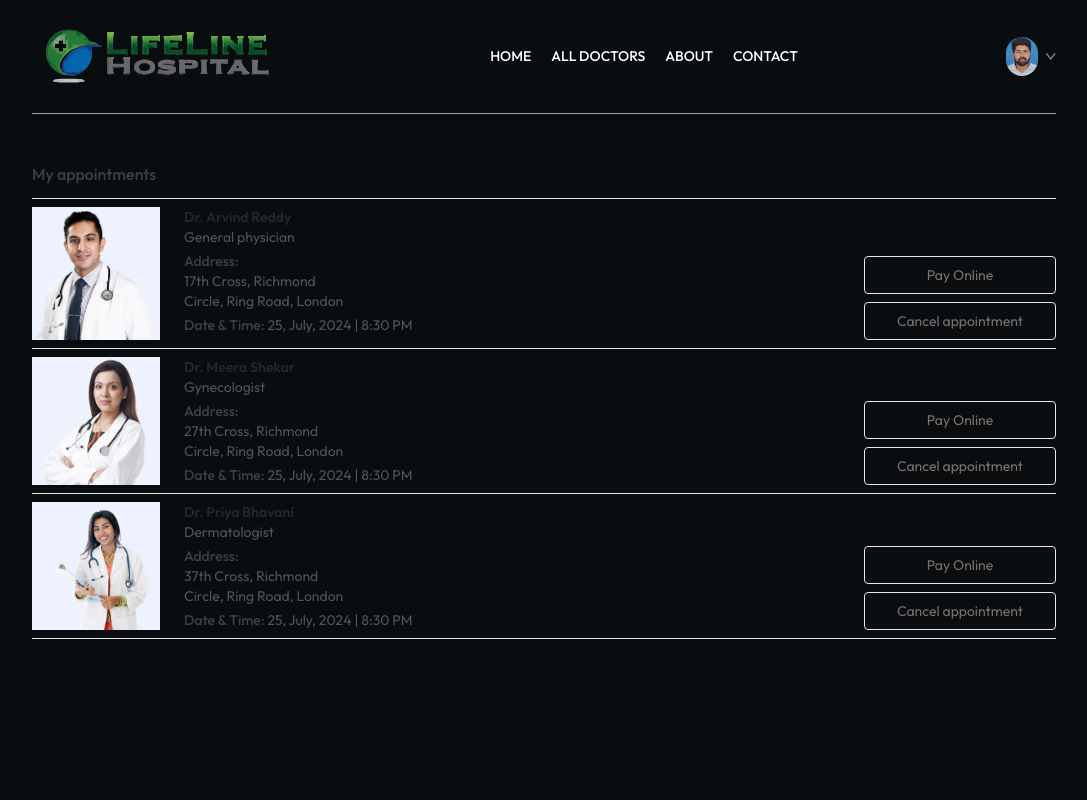
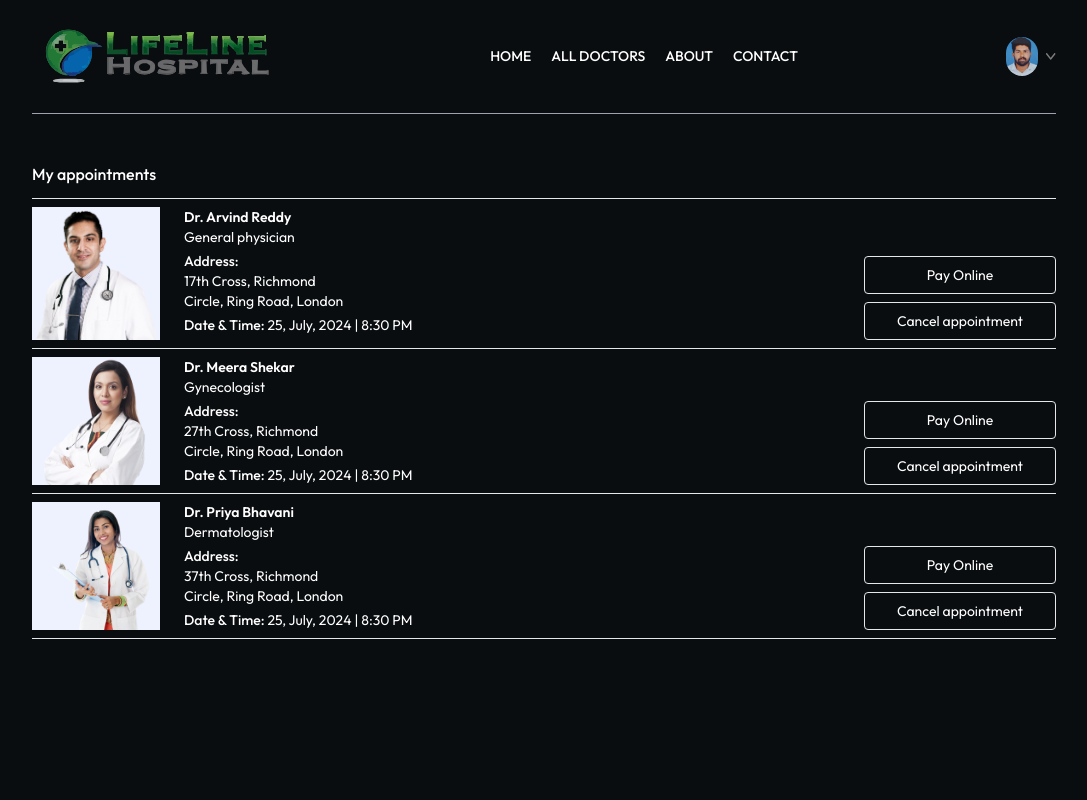
Before and after one commit to amshugannu/Hospital-Appointment-Booking, a React (Vite) app: page /my-appointments in a window 1280 px wide. Shown: the top 800 px of the page, without its empty margins (96-1183 px from the left). Built offline with nearby package versions, Linux system fonts and the light colour scheme.

Commit message:
Update MyAppointments.jsx

```diff
--- a/src/pages/MyAppointments.jsx
+++ b/src/pages/MyAppointments.jsx
@@ -9,25 +9,25 @@ const MyAppointments = () => {
   const {doctors} = useContext(AppContext)
   return (
     <div>
-      <p className='pb-3 mt-12 font-medium text-zinc-700 border-b'>My appointments</p>
+      <p className='pb-3 mt-12 font-medium text-white border-b'>My appointments</p>
       <div>
         {doctors.slice(0,3).map((item,index)=>(
           <div className='grid grid-cols-[1fr_2fr] gap-4 sm:flex sm:gap-6 py-2 border-b' key={index}>
             <div>
               <img className='w-32 bg-indigo-50' src={item.image} alt='' />
             </div>
-            <div className='flex-1 text-sm text-zinc-600'>
-              <p className='text-neutral-800 font-semibold' >{item.name}</p>
+            <div className='flex-1 text-sm text-white'>
+              <p className='text-white font-semibold' >{item.name}</p>
               <p>{item.speciality}</p>
-              <p className='text-zinc-700 font-medium mt-1'>Address:</p>
+              <p className='text-white font-medium mt-1'>Address:</p>
               <p className='text-x5 '>{item.address.line1}</p>
               <p className='text-x5'>{item.address.line2}</p>
-              <p className='text-x5 mt-1'><span className='text-sm text-neutral-700 font-medium'>Date & Time:</span> 25, July, 2024 | 8:30 PM</p>
+              <p className='text-x5 mt-1'><span className='text-sm text-white font-medium'>Date & Time:</span> 25, July, 2024 | 8:30 PM</p>
             </div>
             <div></div>
             <div className='flex flex-col gap-2 justify-end'>
-              <button className='text-sm text-stone-500 text-center sm:min-w-48 py-2 border rounded hover:bg-primary hover:text-white transition-all duration-300'>Pay Online</button>
-              <button className='text-sm text-stone-500 text-center sm:min-w-48 py-2 border rounded  hover:bg-red-600 hover:text-white transition-all duration-300'>Cancel appointment</button>
+              <button className='text-sm text-white text-center sm:min-w-48 py-2 border rounded hover:bg-primary hover:text-white transition-all duration-300'>Pay Online</button>
+              <button className='text-sm text-white text-center sm:min-w-48 py-2 border rounded  hover:bg-red-600 hover:text-white transition-all duration-300'>Cancel appointment</button>
             </div>
           </div>
         ))}
```
